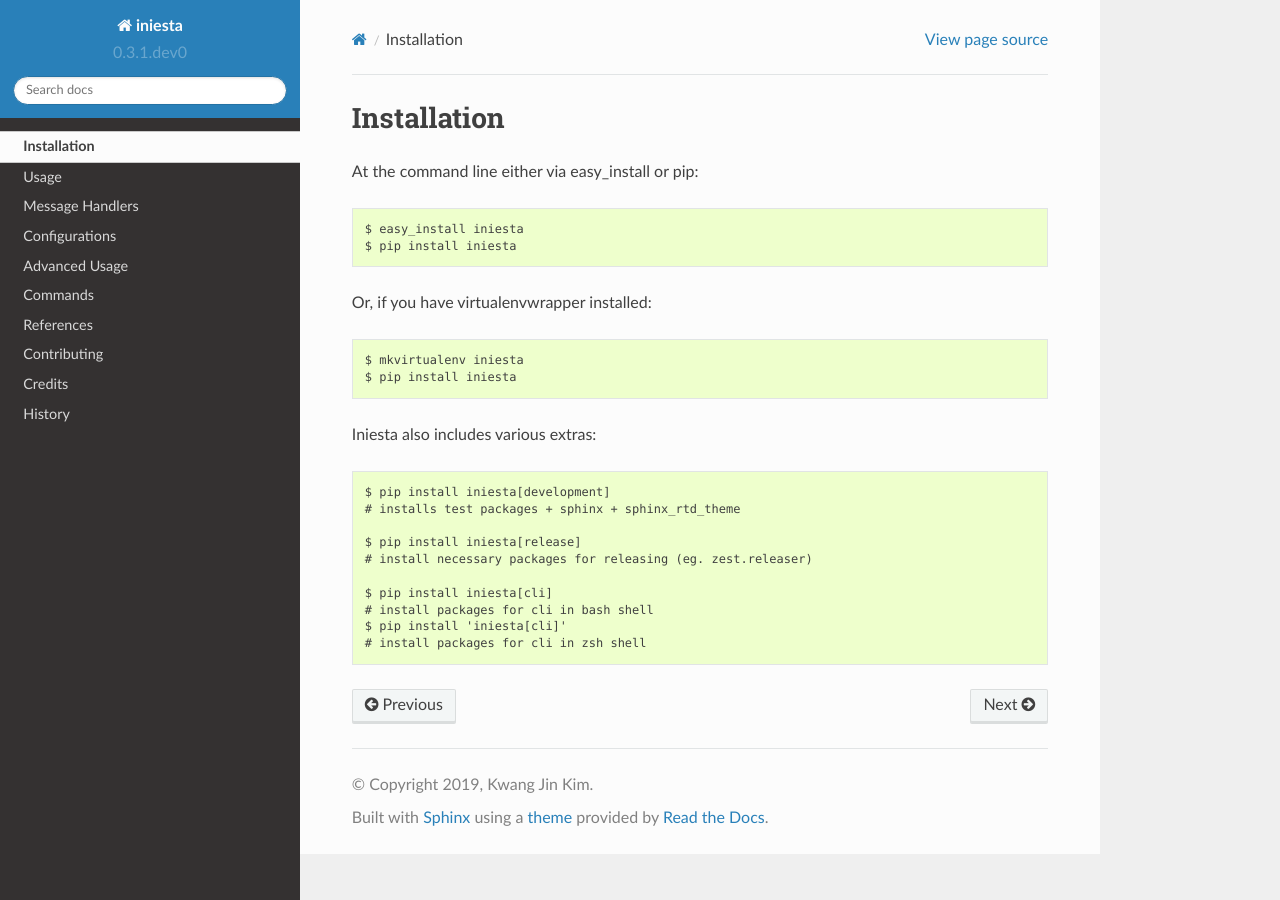
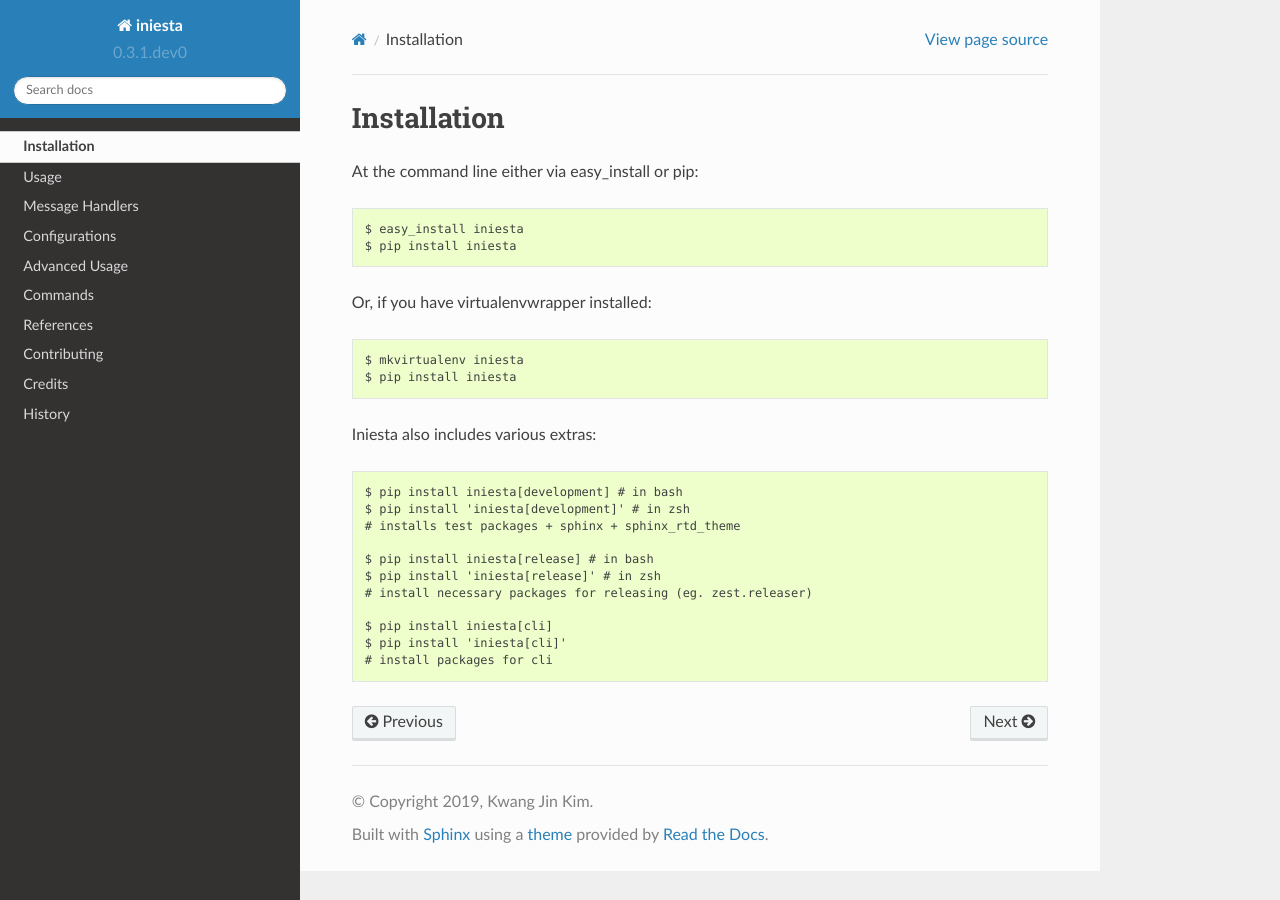
Before and after one commit to crazytruth/iniesta, a Sphinx documentation site: the page built from docs/installation.rst, in a window 1280 px wide. Built offline with Sphinx 7.4.7 and the Read the Docs theme 2.0.0, drawn with Linux system fonts in a browser that asks for light colours.

Commit message:
<chore>(comm): add install command in zsh

```diff
--- a/docs/installation.rst
+++ b/docs/installation.rst
@@ -14,13 +14,14 @@
 
 Iniesta also includes various extras::
 
-    $ pip install iniesta[development]
+    $ pip install iniesta[development] # in bash
+    $ pip install 'iniesta[development]' # in zsh
     # installs test packages + sphinx + sphinx_rtd_theme
 
-    $ pip install iniesta[release]
+    $ pip install iniesta[release] # in bash
+    $ pip install 'iniesta[release]' # in zsh
     # install necessary packages for releasing (eg. zest.releaser)
 
     $ pip install iniesta[cli]
-    # install packages for cli in bash shell
     $ pip install 'iniesta[cli]'
-    # install packages for cli in zsh shell
+    # install packages for cli
```
